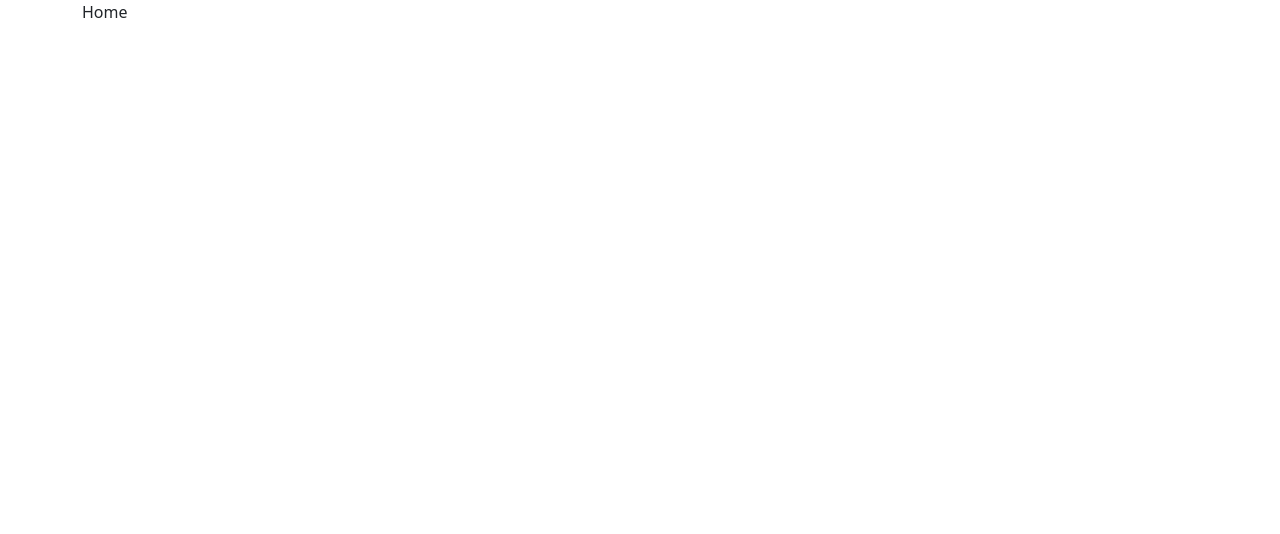
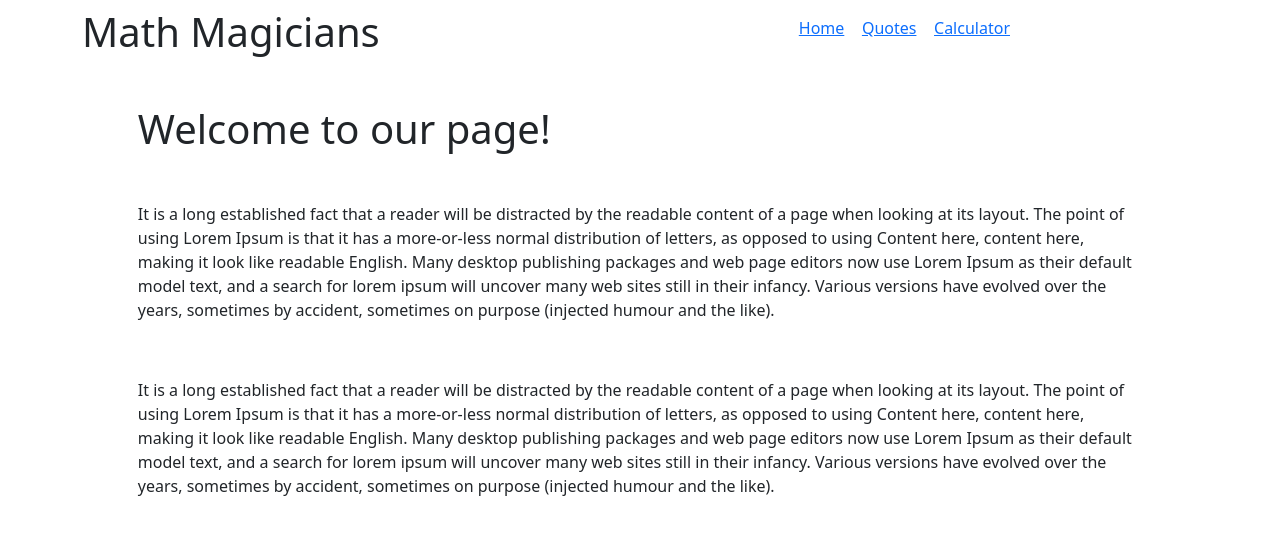
Before and after one commit to gjuliao/react_math_magician, a React (Create React App) app: page / in a window 1280 px wide. Shown: the top 534 px of the page. Built offline with nearby package versions, Linux system fonts and the light colour scheme.

Commit message:
Finished routes styling

```diff
--- a/package.json
+++ b/package.json
@@ -44,12 +44,15 @@
     "@babel/eslint-parser": "^7.19.1",
     "@babel/plugin-syntax-jsx": "^7.18.6",
     "@babel/preset-react": "^7.18.6",
-    "eslint": "^7.32.0",
+    "eslint": "^8.32.0",
     "eslint-config-airbnb": "^18.2.1",
+    "eslint-config-prettier": "^8.6.0",
     "eslint-plugin-import": "^2.26.0",
     "eslint-plugin-jsx-a11y": "^6.6.1",
+    "eslint-plugin-prettier": "^4.2.1",
     "eslint-plugin-react": "^7.31.11",
     "eslint-plugin-react-hooks": "^4.6.0",
+    "prettier": "^2.8.3",
     "stylelint": "^13.13.1",
     "stylelint-config-standard": "^21.0.0",
     "stylelint-csstree-validator": "^1.9.0",
--- a/src/App.js
+++ b/src/App.js
@@ -3,6 +3,8 @@ import React from 'react';
 import { Route, Routes } from "react-router-dom";
 import Calculator from './components/Calculator';
 import Home from './pages/Home';
+import Navbar from './pages/Navbar';
+import NotMatch from './pages/NotMatch';
 import Quotes from './pages/Quotes';
 
 export default class App extends React.Component {
@@ -14,10 +16,12 @@ export default class App extends React.Component {
   render() {
     return (
       <div className='App container'>
+        <Navbar />
         <Routes>
           <Route exact path="/" element={<Home />} />
-          <Route path="/quotes" element={<Quotes />} />
-          <Route path="/calculator" element={<Calculator />} />
+          <Route path="quotes" element={<Quotes />} />
+          <Route path="calculator" element={<Calculator />} />
+          <Route path="*" element={<NotMatch />} />
         </Routes>
       </div>
     );
--- a/src/components/Calculator.js
+++ b/src/components/Calculator.js
@@ -1,14 +1,16 @@
 /* eslint-disable quotes, no-console */
 
-import React, { useState } from "react";
-import BtnNumbers from "./BtnNumbers";
-import BtnOperator from "./BtnOperator";
-import Zero from "./Zero";
-import calculate from "../logic/calculate";
+import React, { useState } from 'react';
+import BtnNumbers from './BtnNumbers';
+import BtnOperator from './BtnOperator';
+import Zero from './Zero';
+import calculate from '../logic/calculate';
 
 const Calculator = () => {
   const [value, setValue] = useState({
-    total: 0, next: null, operation: null,
+    total: 0,
+    next: null,
+    operation: null,
   });
 
   const { total, next, operation } = value;
@@ -18,7 +20,9 @@ const Calculator = () => {
   };
 
   return (
-
+    <>
+      <div className="calculator_container">
+        <h2 className="math_title">Lets do math!</h2>
         <section className="calculator mt-5 text-center">
           <div className="output d-flex justify-content-end bg-secondary text-light">
             <p className="my-auto p-2">
@@ -57,6 +61,8 @@ const Calculator = () => {
             <BtnOperator handleClick={handleClick} item="=" />
           </div>
         </section>
+      </div>
+    </>
   );
 };
 
--- a/src/index.css
+++ b/src/index.css
@@ -7,24 +7,65 @@ body {
   background-color: #fff;
 }
 
+.navbar {
+  width: 80%;
+  display: flex;
+  justify-content: space-between;
+}
+
+.nav_list {
+  padding-right: 5%;
+  margin-right: 5%;
+}
+
 .calculator {
   width: 15%;
   justify-content: center;
   margin: auto;
 }
 
+.calculator_container {
+  display: flex;
+  justify-content: space-around;
+  width: 80%;
+  margin: auto;
+}
+
 .output {
-  min-width: 12rem;
+  min-width: 24rem;
   min-height: 2.5rem;
+  min-height: 3rem;
+}
+
+.math_title {
+  padding-top: 5%;
+}
+
+.home {
+  width: 90%;
+  margin: auto;
+  padding-top: 3%;
+}
+
+.home p {
+  padding-top: 4%;
 }
 
 .buttons {
   padding: 0;
-  min-width: 3rem;
+  min-width: 6rem;
+  min-height: 3rem;
 }
 
 .zero-btn {
-  min-width: 6rem;
-  height: 1.6rem;
+  min-width: 12rem;
+  min-height: 3rem;
+  height: 3.2rem;
   line-height: 1.5rem;
 }
+
+.quote {
+  width: 70%;
+  margin: auto;
+  padding-top: 10%;
+}
--- a/src/pages/Home.js
+++ b/src/pages/Home.js
@@ -1,9 +1,27 @@
 import React from 'react';
 
-function Home() {
-  return (
-    <div>Home</div>
-  );
-}
+const Home = () => (
+  <div className="home">
+    <h1>Welcome to our page!</h1>
+    <p>
+      It is a long established fact that a reader will be distracted by the readable content of a
+      page when looking at its layout. The point of using Lorem Ipsum is that it has a more-or-less
+      normal distribution of letters, as opposed to using Content here, content here, making it
+      look like readable English. Many desktop publishing packages and web page editors now use
+      Lorem Ipsum as their default model text, and a search for lorem ipsum will uncover many web
+      sites still in their infancy. Various versions have evolved over the years, sometimes by
+      accident, sometimes on purpose (injected humour and the like).
+    </p>
+    <p>
+      It is a long established fact that a reader will be distracted by the readable content of a
+      page when looking at its layout. The point of using Lorem Ipsum is that it has a more-or-less
+      normal distribution of letters, as opposed to using Content here, content here, making it
+      look like readable English. Many desktop publishing packages and web page editors now use
+      Lorem Ipsum as their default model text, and a search for lorem ipsum will uncover many web
+      sites still in their infancy. Various versions have evolved over the years, sometimes by
+      accident, sometimes on purpose (injected humour and the like).
+    </p>
+  </div>
+);
 
 export default Home;
--- /dev/null
+++ b/src/pages/Navbar.js
@@ -0,0 +1,16 @@
+import React from 'react';
+
+import { Link } from 'react-router-dom';
+
+const Navbar = () => (
+  <nav className="navbar">
+    <h1>Math Magicians</h1>
+    <ul>
+      <Link className="nav_list" to="/">Home</Link>
+      <Link className="nav_list" to="/quotes">Quotes</Link>
+      <Link className="nav_list" to="/calculator">Calculator</Link>
+    </ul>
+  </nav>
+);
+
+export default Navbar;
--- /dev/null
+++ b/src/pages/NotMatch.js
@@ -0,0 +1,10 @@
+import React from 'react';
+
+const NotMatch = () => (
+  <div>
+    <h4>Hi there! Nothing here.</h4>
+    <h1>Sorry! Please visit us at the homepage.</h1>
+  </div>
+);
+
+export default NotMatch;
--- a/src/pages/Quotes.js
+++ b/src/pages/Quotes.js
@@ -1,9 +1,12 @@
 import React from 'react';
 
-function Quotes() {
-  return (
-    <div>Quotes</div>
-  );
-}
+const Quotes = () => (
+  <div className="quote">
+    <h2>
+      Mathematics is not about numbers, equations computations or algorithms, it is about
+      understaing. - William Paul Thurston
+    </h2>
+  </div>
+);
 
 export default Quotes;
```
Also changed, not shown: 1 other file (tests, documents, lock files or other folders). Lines whose indentation alone changed are shown as unchanged.
